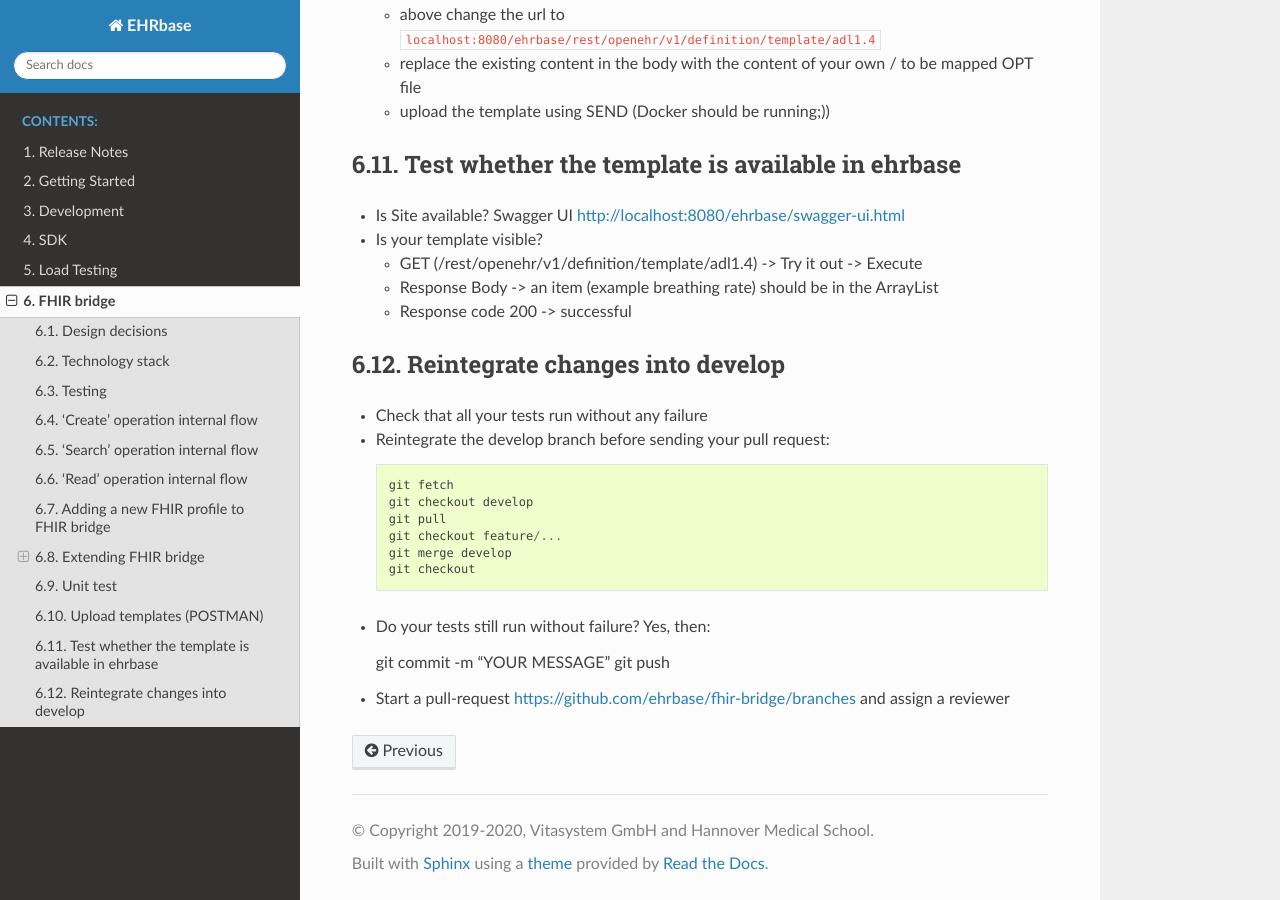
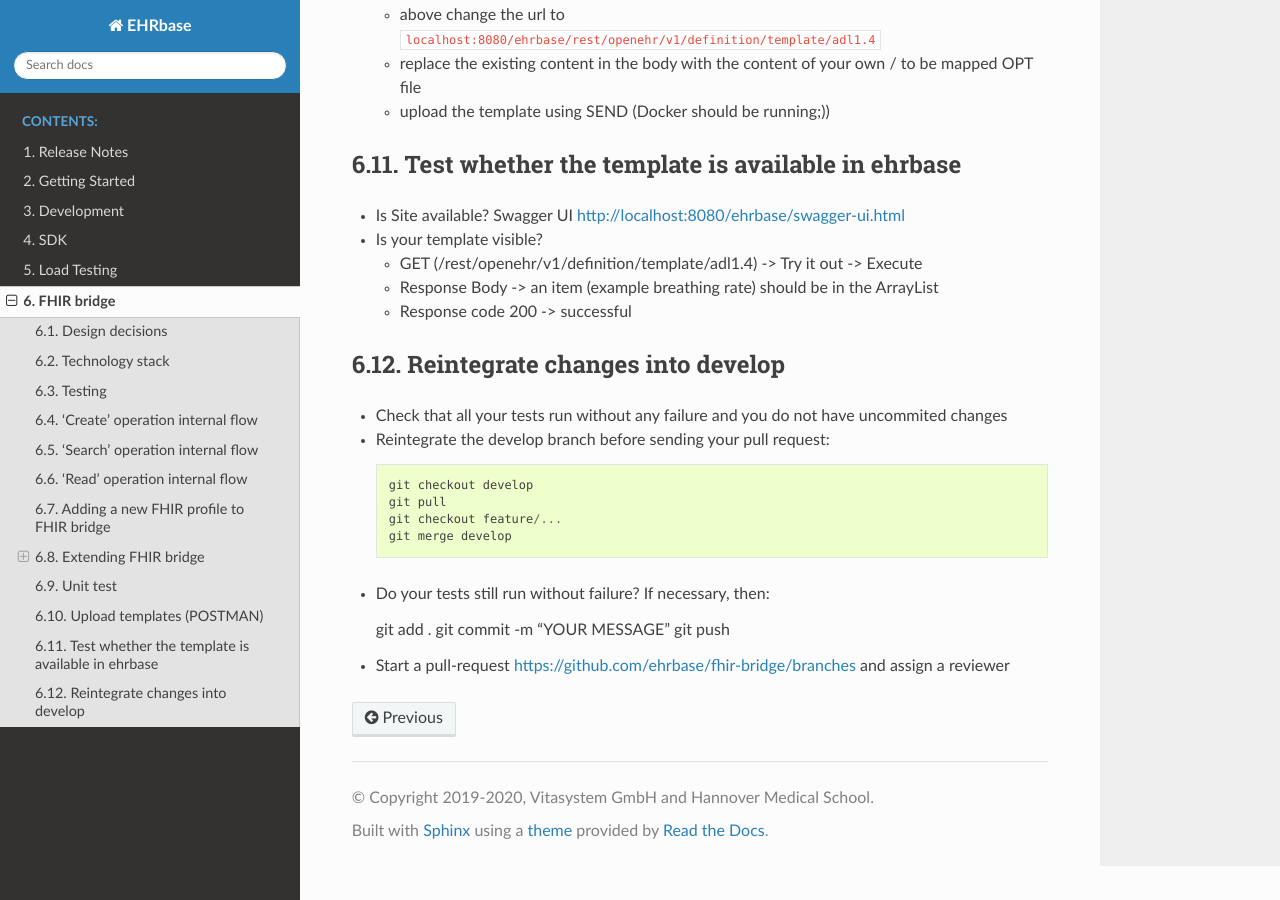
Before and after one commit to ehrbase/documentation, a Sphinx documentation site: the page built from source/06_fhir_bridge/index.rst, in a window 1280 px wide and 900 px high, scrolled down 7319 px. Built offline with Sphinx 7.4.7 and the Read the Docs theme 2.0.0, drawn with Linux system fonts in a browser that asks for light colours; formulas are drawn with MathJax 3; pages that are not in the unit, such as notebooks, are missing from menus.

Commit message:
Update index.rst

```diff
--- a/source/06_fhir_bridge/index.rst
+++ b/source/06_fhir_bridge/index.rst
@@ -352,18 +352,17 @@ Test whether the template is available in ehrbase
 Reintegrate changes into develop
 ---------------------------------------
 
-* Check that all your tests run without any failure
+* Check that all your tests run without any failure and you do not have uncommited changes
 * Reintegrate the develop branch before sending your pull request::
 
-    git fetch
     git checkout develop
     git pull
     git checkout feature/...
     git merge develop
-    git checkout
 
-* Do your tests still run without failure? Yes, then::
+* Do your tests still run without failure? If necessary, then::
 
+  git add .
   git commit -m "YOUR MESSAGE"
   git push
 
```
